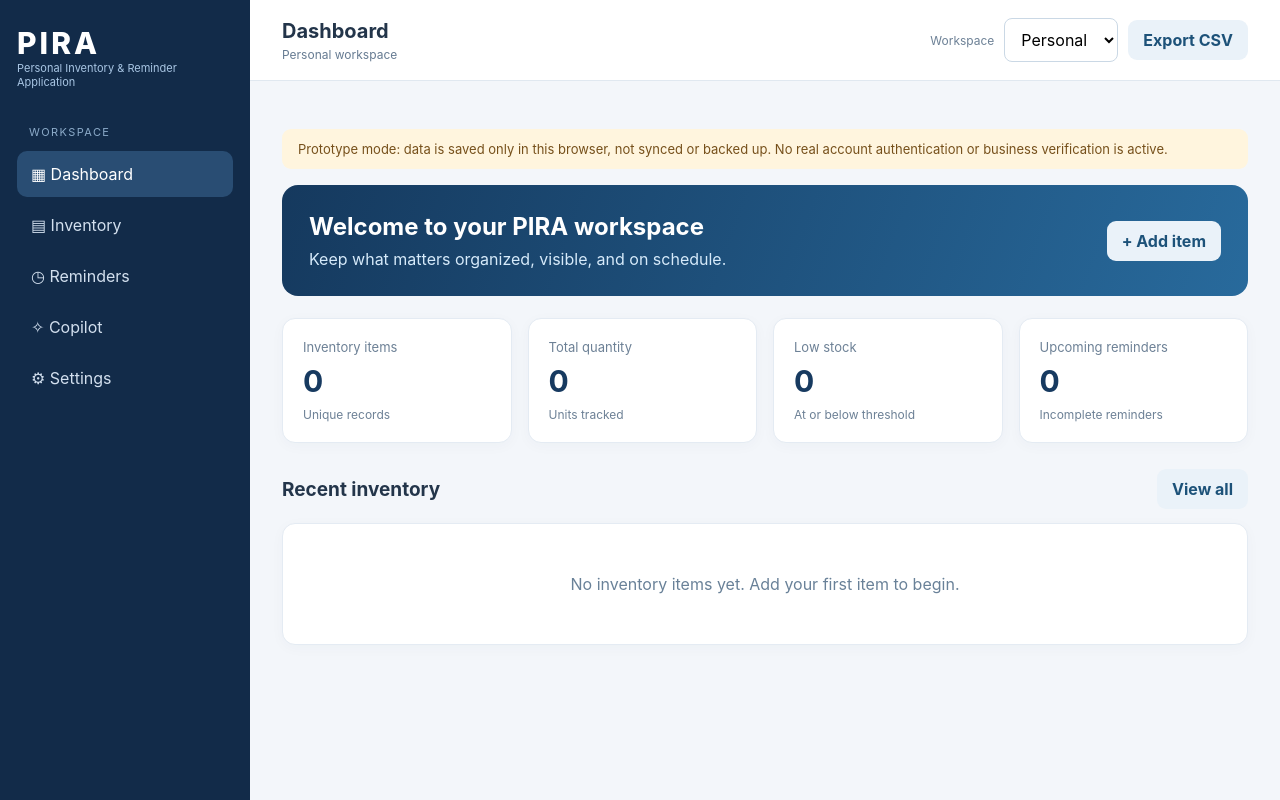
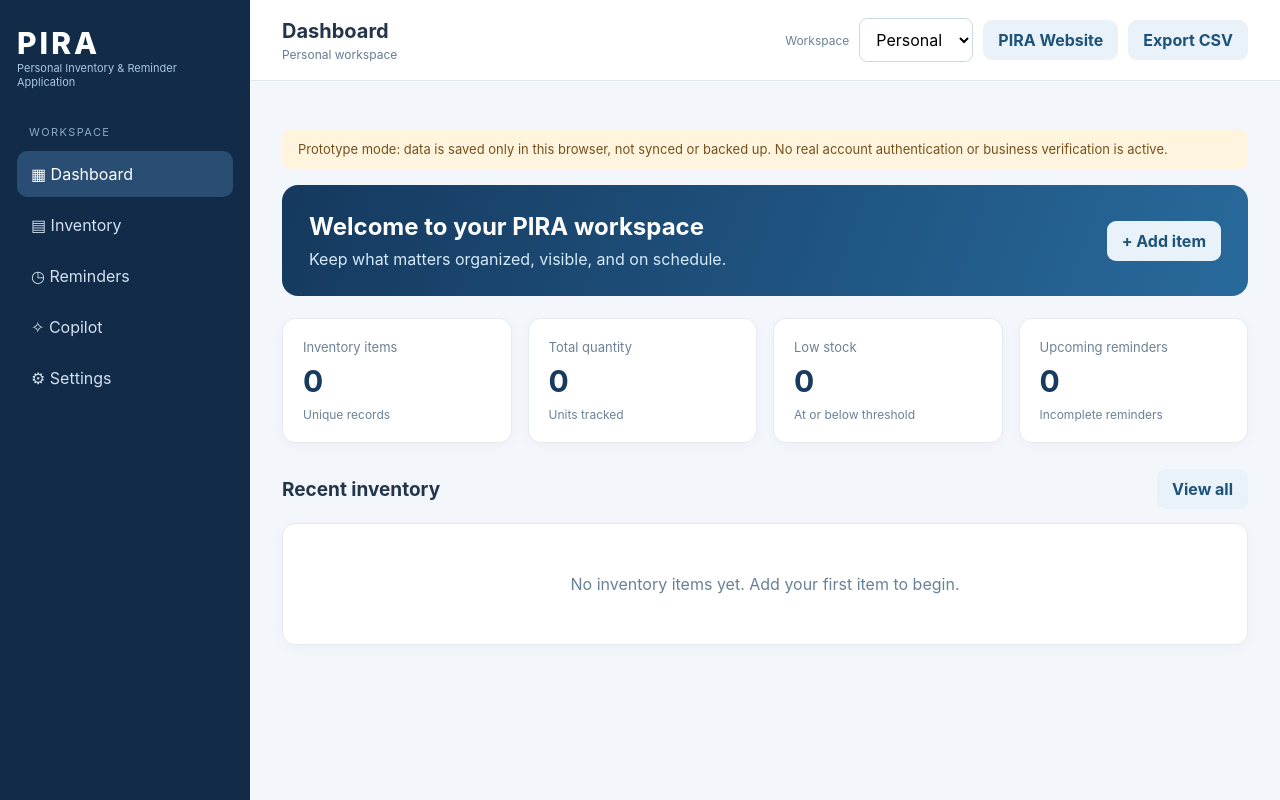
Before and after one commit to AXAH092197/PIRA, a plain HTML site: page index.html in a window 1280 px wide. Drawn offline with Linux system fonts and the light colour scheme.

Commit message:
Link app toolbar to new PIRA website

```diff
--- a/index.html
+++ b/index.html
@@ -13,7 +13,7 @@
 <div class="navs" id="navs">
 <button class="nav active" data-page="dashboard">▦ Dashboard</button><button class="nav" data-page="inventory">▤ Inventory</button><button class="nav" data-page="reminders">◷ Reminders</button><button class="nav business-only" data-page="orders">▧ Supplier Orders</button><button class="nav" data-page="copilot">✧ Copilot</button><button class="nav" data-page="settings">⚙ Settings</button>
 </div></aside>
-<main class="main"><header class="topbar"><div><h1 id="page-title">Dashboard</h1><p id="workspace-subtitle">Your inventory at a glance</p></div><div class="toolbar"><label for="workspace" class="helper">Workspace</label><select id="workspace" class="field" aria-label="Workspace type"><option value="personal">Personal</option><option value="business">Business</option></select><button class="btn secondary" id="export">Export CSV</button></div></header>
+<main class="main"><header class="topbar"><div><h1 id="page-title">Dashboard</h1><p id="workspace-subtitle">Your inventory at a glance</p></div><div class="toolbar"><label for="workspace" class="helper">Workspace</label><select id="workspace" class="field" aria-label="Workspace type"><option value="personal">Personal</option><option value="business">Business</option></select><a class="btn secondary" href="./welcome.html" style="text-decoration:none">PIRA Website</a><button class="btn secondary" id="export">Export CSV</button></div></header>
 <div class="content"><div class="alert" role="note">Prototype mode: data is saved only in this browser, not synced or backed up. No real account authentication or business verification is active.</div>
 <section id="dashboard" class="page"><div class="hero"><div><h2>Welcome to your PIRA workspace</h2><p>Keep what matters organized, visible, and on schedule.</p></div><button class="btn secondary" id="hero-add">+ Add item</button></div><div class="grid"><div class="card"><div class="muted">Inventory items</div><div class="metric" id="m-items">0</div><div class="helper">Unique records</div></div><div class="card"><div class="muted">Total quantity</div><div class="metric" id="m-qty">0</div><div class="helper">Units tracked</div></div><div class="card"><div class="muted">Low stock</div><div class="metric" id="m-low">0</div><div class="helper">At or below threshold</div></div><div class="card"><div class="muted">Upcoming reminders</div><div class="metric" id="m-rem">0</div><div class="helper">Incomplete reminders</div></div></div><div class="section"><h3>Recent inventory</h3><button class="btn secondary" data-go="inventory">View all</button></div><div class="card table-wrap" id="recent-table"></div></section>
 <section id="inventory" class="page hide"><div class="section"><h3>Inventory management</h3><button class="btn" id="add-item">+ Add item</button></div><div class="toolbar"><input id="search" class="field" placeholder="Search by name, category, or location" aria-label="Search inventory"><select id="category-filter" class="field" aria-label="Filter by category"><option value="">All categories</option></select></div><div class="card table-wrap" style="margin-top:16px" id="inventory-table"></div></section>
```
